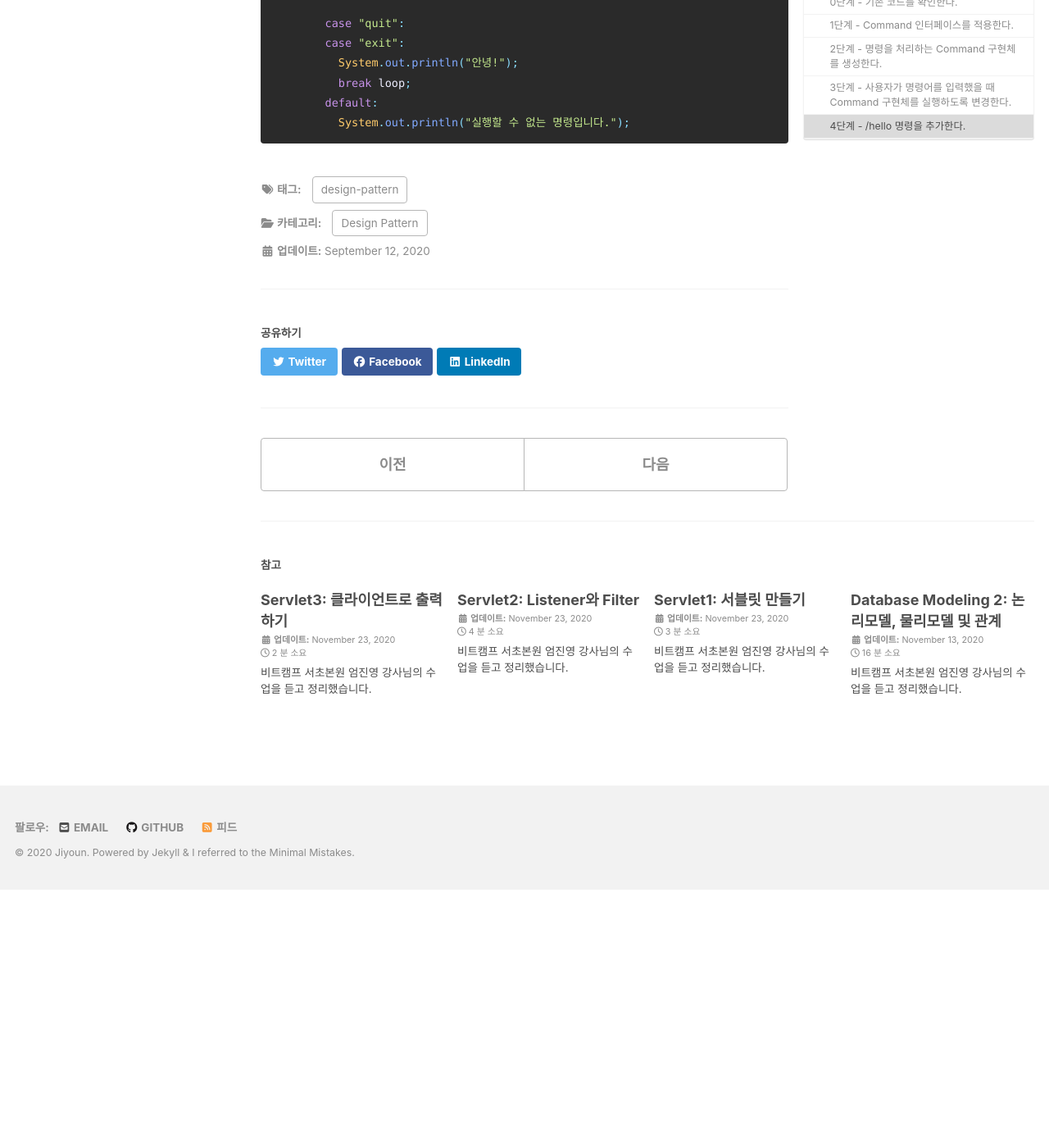
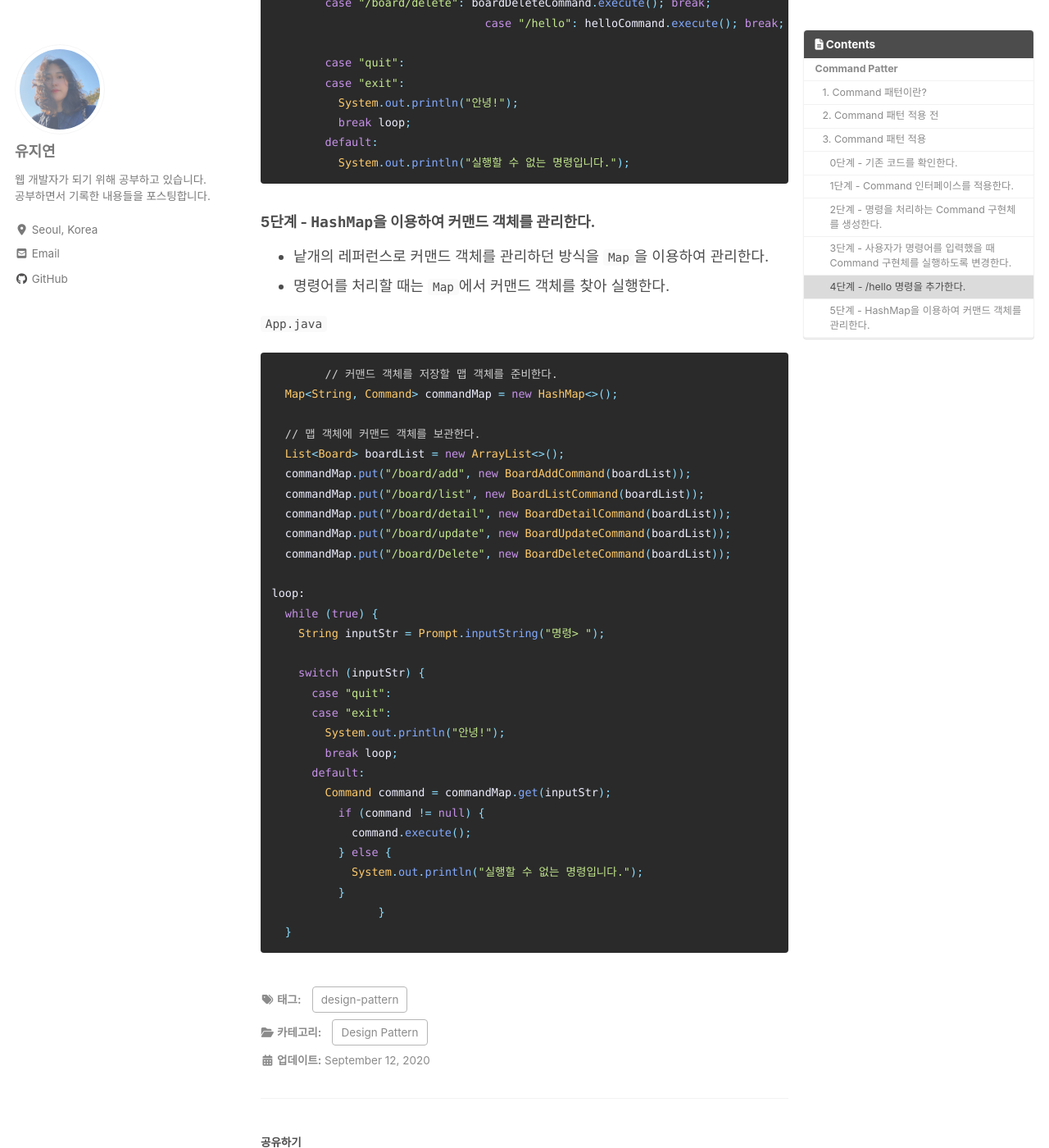
Before and after one commit to Jiyoun-Yoo/jiyoun-yoo.github.io, a Jekyll site: the page built from _posts/2020/design-pattern/2020-09-12-design-pattern-command.md, in a window 1280 px wide and 1400 px high, scrolled down 6154 px. Shown: the whole window at 82% size. Built offline with Jekyll 4.4.1, drawn with Linux system fonts in a browser that asks for light colours; cached includes are drawn as plain includes; nearby versions of some CDN libraries; before the commit the page ends 7239 px from its top, so only the background shows below that.

Commit message:
command-design-pattern

````diff
--- a/_posts/2020/design-pattern/2020-09-12-design-pattern-command.md
+++ b/_posts/2020/design-pattern/2020-09-12-design-pattern-command.md
@@ -112,6 +112,7 @@ loop:
         break loop;
       default:
         System.out.println("실행할 수 없는 명령입니다.");
+		}
 ```
 
 ### 1단계 - Command 인터페이스를 적용한다.
@@ -215,18 +216,19 @@ loop:
     String command = Prompt.inputString("명령> ");
 
     switch (command) {
-      	case "/board/add": boardAddCommand.execute(); break;
-        case "/board/list": boardListCommand.execute(); break;
-        case "/board/detail": boardDetailCommand.execute(); break;
-        case "/board/update": boardUpdateCommand.execute(); break;
-        case "/board/delete": boardDeleteCommand.execute(); break;
+			case "/board/add": boardAddCommand.execute(); break;
+      case "/board/list": boardListCommand.execute(); break;
+      case "/board/detail": boardDetailCommand.execute(); break;
+      case "/board/update": boardUpdateCommand.execute(); break;
+      case "/board/delete": boardDeleteCommand.execute(); break;
 
-        case "quit":
-        case "exit":
-          System.out.println("안녕!");
-          break loop;
-        default:
-          System.out.println("실행할 수 없는 명령입니다.");
+      case "quit":
+      case "exit":
+        System.out.println("안녕!");
+        break loop;
+      default:
+        System.out.println("실행할 수 없는 명령입니다.");
+		}
 ```
 
 ### 4단계 - `/hello` 명령을 추가한다.
@@ -249,12 +251,12 @@ loop:
     String command = Prompt.inputString("명령> ");
 
     switch (command) {
-      	case "/board/add": boardAddCommand.execute(); break;
+				case "/board/add": boardAddCommand.execute(); break;
         case "/board/list": boardListCommand.execute(); break;
         case "/board/detail": boardDetailCommand.execute(); break;
         case "/board/update": boardUpdateCommand.execute(); break;
         case "/board/delete": boardDeleteCommand.execute(); break;
-        case "/hello": helloCommand.execute(); break;
+				case "/hello": helloCommand.execute(); break;
 
         case "quit":
         case "exit":
@@ -263,3 +265,42 @@ loop:
         default:
           System.out.println("실행할 수 없는 명령입니다.");
 ```
+
+### 5단계 - `HashMap`을 이용하여 커맨드 객체를 관리한다.
+
+- 낱개의 레퍼런스로 커맨드 객체를 관리하던 방식을 `Map`을 이용하여 관리한다.
+- 명령어를 처리할 때는 `Map`에서 커맨드 객체를 찾아 실행한다.
+
+`App.java`
+
+```java
+	// 커맨드 객체를 저장할 맵 객체를 준비한다.
+  Map<String, Command> commandMap = new HashMap<>();
+
+  // 맵 객체에 커맨드 객체를 보관한다.
+  List<Board> boardList = new ArrayList<>();
+  commandMap.put("/board/add", new BoardAddCommand(boardList));
+  commandMap.put("/board/list", new BoardListCommand(boardList));
+  commandMap.put("/board/detail", new BoardDetailCommand(boardList));
+  commandMap.put("/board/update", new BoardUpdateCommand(boardList));
+  commandMap.put("/board/Delete", new BoardDeleteCommand(boardList));
+
+loop:
+  while (true) {
+    String inputStr = Prompt.inputString("명령> ");
+
+    switch (inputStr) {
+      case "quit":
+      case "exit":
+        System.out.println("안녕!");
+        break loop;
+      default:
+        Command command = commandMap.get(inputStr);
+          if (command != null) {
+            command.execute();
+          } else {
+            System.out.println("실행할 수 없는 명령입니다.");
+          }
+		}
+  }
+```
````
